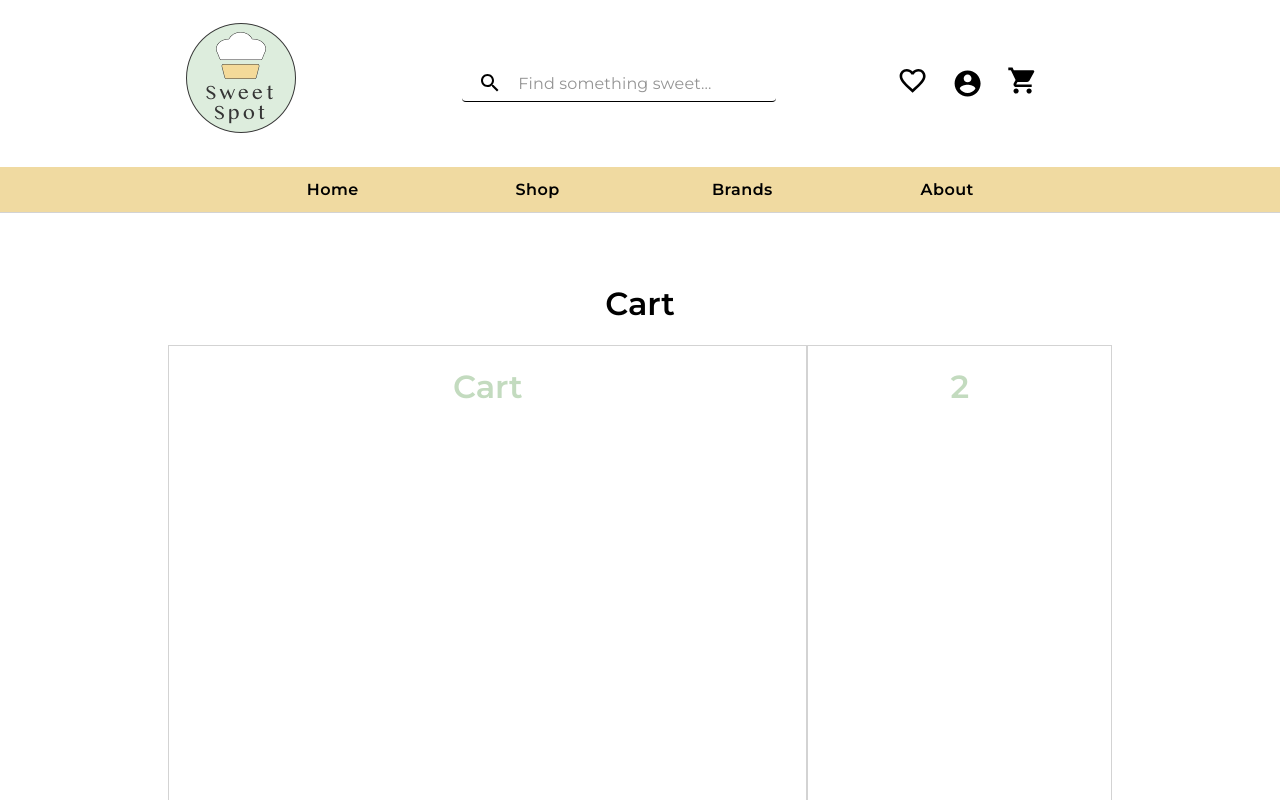
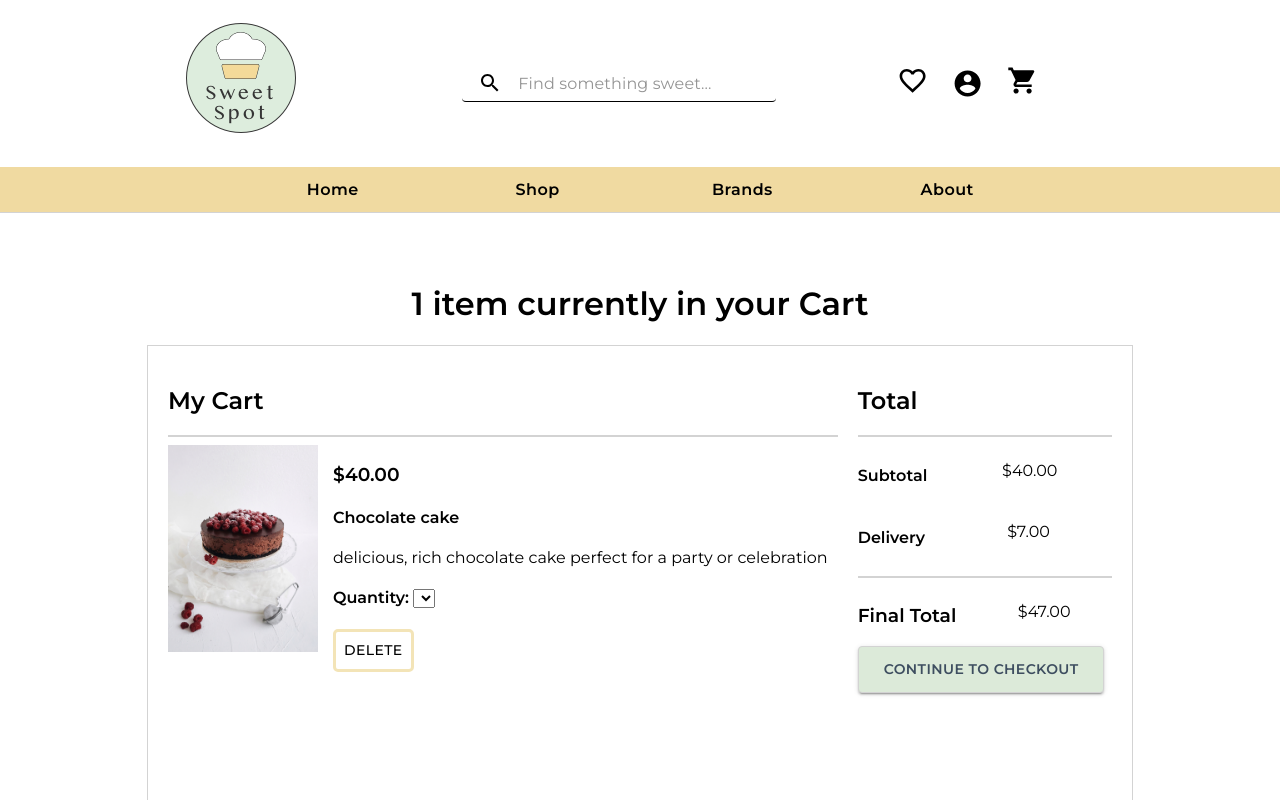
Before and after one commit to mwong068/sweet-spot-front-end, a React (Create React App) app: page /cart in a window 1280 px wide. Shown: the top 800 px of the page. Built offline with nearby package versions, Linux system fonts and the light colour scheme; no server answers.

Commit message:
created cart component with basic styling

```diff
--- a/src/App.css
+++ b/src/App.css
@@ -10,7 +10,7 @@ h1 {
 }
 
 h2 {
-  text-transform: uppercase;
+  text-transform: capitalize;
   font-family: 'Montserrat';
 }
 
@@ -29,9 +29,11 @@ hr {
   margin-after: 0.5em;
   margin-start: auto;
   margin-end: auto;
-  overflow: hidden;
+  overflow: hidden; */
   border-style: inset;
-  border-width: 1px; */
+  border-width: 1px;
+  border: 0.5px solid #D3D3D3;
+
 }
 
 #main-container {
@@ -74,7 +76,7 @@ hr {
   }
 }
 
-/* Second Header or Navbar */
+/* Second Header or Navbar ------------------------------ */
 #container {
   text-align: center;
   background-color: #F0DAA1;
@@ -95,7 +97,7 @@ hr {
 }
 
 
-/* Main body of homepage */
+/* Main body of homepage --------------------------------------- */
 #landing-image {
   background-image: url('./assets/landing.jpeg');
   padding: 100px;
@@ -207,7 +209,7 @@ hr {
 }
 
 
-/* Footer */
+/* Footer -------------------------------------------*/
 #footer {
   background-color: #F0DAA1;
   margin: 0;
@@ -248,7 +250,7 @@ hr {
   border: 1px solid black;
 }
 
-/* contact buttons at bottom of footer */
+/* contact buttons at bottom of footer ----------------------*/
 #contact-div {
   height: 100%;
   padding: 40px 0 0 0;
@@ -269,7 +271,7 @@ hr {
   display: inline-block;
 }
 
-/*signup */
+/*signup ------------------------------------------------ */
 #signup-border {
   text-align: center;
   padding: 50px;
@@ -315,7 +317,7 @@ hr {
   padding: 25px;
 }
 
-/*Product page */
+/*Product page ------------------------------------------------ */
 #product-page {
   text-align: center;
   display: grid;
@@ -352,6 +354,28 @@ hr {
   /* border: 1px solid purple; */
 }
 
+.fa fa-star checked {
+  font-size: 26px;
+}
+
+.fa fa-star {
+  font-size: 26px;
+}
+
+#ratings {
+  display: grid;
+  grid-template-columns: auto auto;
+  grid-gap: -10px;
+
+}
+
+#ratings div {
+  /* border: 1px solid black; */
+  height: 30px;
+  margin-top: -15px;
+  width: 120px;
+}
+
 .checked {
   color: pink;
 }
@@ -370,7 +394,7 @@ hr {
   padding: 20px;
 }
 
-/* PROFILE alignment */
+/* PROFILE alignment ------------------------------------------- */
 #profile-header {
   text-decoration: none;
   color:black;
@@ -407,26 +431,43 @@ hr {
 
 }
 
-.fa fa-star checked {
-  font-size: 26px;
-}
 
-.fa fa-star {
-  font-size: 26px;
-}
-
+/* Cart page ----------------------------------------------- */
 #cart-container {
   display: grid;
   grid-template-columns: auto auto auto;
-  border: 1px solid D3D3D3;
+  /* grid-template-rows: 160px 35px; */
+  grid-gap: 20px;
+  border: 1px solid #D3D3D3;
   width: 80%;
   height: 70vh;
+  padding: 20px;
 }
 
 #cart-container div {
-  border: 1px solid #D3D3D3;
+  /* border: 1px solid red; */
+  text-align: left;
 }
 
 #item-1 {
   grid-column: 1 / 3;
 }
+
+#item-list {
+  display: grid;
+  grid-template-columns: auto auto auto;
+  grid-gap: 10px;
+  /* border: 1px solid black; */
+  /* height: 20vh; */
+}
+
+#item-3 {
+  grid-column: 2 / 4;
+}
+
+
+#total-list {
+  display: grid;
+  grid-template-columns: auto auto;
+  grid-gap: 20px;
+}
--- a/src/actions/checkUser.js
+++ b/src/actions/checkUser.js
@@ -19,7 +19,8 @@ const checkUser = (event, history) => {
                 localStorage.removeItem("token")
             }
             else {
-                dispatch({type: "SET_CURRENT_USER", currentUser: data.user.data.attributes.username})
+                // console.log(data.user.data)
+                dispatch({type: "SET_CURRENT_USER", currentUser: data.user.data.attributes.name})
                 // history.push("/");
                 // return data.user.data.attributes.username
             }
--- a/src/components/Cart.js
+++ b/src/components/Cart.js
@@ -1,17 +1,79 @@
 import React from 'react';
+import Button from '@material-ui/core/Button';
 
 class Cart extends React.Component {
     render () {
         return (
             <div>
                 <center>
-                <h1 style={{color: 'black'}}>Cart</h1>
+                <h1 style={{color: 'black'}}>1 item currently in your Cart</h1>
                 <div id="cart-container">
                     <div id="item-1">
-                        <h1>Cart</h1>
+                        <h2 style={{textAlign: 'left'}}>My Cart</h2>
+                        <hr></hr>
+                        <div id="item-list">
+                            <div>
+                                <img src={ require('../assets/chocolatecake.jpg') } style={{width: '150px', height: '250x'}}></img>
+                            </div>
+                            <div id="item-3">
+                                <h3>$40.00</h3>
+                                <h4>Chocolate cake</h4>
+                                <p>delicious, rich chocolate cake perfect for a party or celebration</p>
+                                <h4>Quantity: <select></select></h4>
+                                <Button style={{
+                                borderRadius: 5,
+                                backgroundColor: 'white',
+                                // padding: "9px 27px",
+                                fontSize: "14px",
+                                color: 'black',
+                                border: '3px solid #f3e4b7',
+                                fontFamily: 'Montserrat',
+                                }}>Delete</Button>
+
+                            </div>
+                        </div>
                     </div>
+                    {/* <hr style={{height: '450px'}}></hr> */}
                     <div id="item-2">
-                        <h1>2</h1>
+                        <h2 style={{textAlign: 'left'}}>Total</h2>
+                        <hr></hr>
+                        <div id="total-list">
+                            <div>
+                                <h4>Subtotal</h4>
+                            </div>
+                            <div>
+                                <p>$40.00</p>
+                            </div>
+                        </div>
+                        <div id="total-list">
+                            <div>
+                                <h4>Delivery</h4>
+                            </div>
+                            <div>
+                                <p>$7.00</p>
+                            </div>
+                        </div>
+                        <hr></hr>
+                        <div id="total-list">
+                            <div>
+                                <h3>Final Total</h3>
+                            </div>
+                            <div>
+                                <p>$47.00</p>
+                            </div>
+                        </div>
+                        <Button variant="contained" type="submit"
+                        style={{
+                            radius: '3',
+                            border: '0.6px solid #D3D3D3',
+                            backgroundColor: '#dcead9',
+                            color: '#3e4e60',
+                            fontWeight: 'bold',
+                            padding: '10px 25px',
+                            fontFamily: 'Montserrat',
+                        }}
+                        >continue to checkout</Button>
+                        <p></p>
                     </div>
                 </div>
                 </center>
--- a/src/components/Product.js
+++ b/src/components/Product.js
@@ -92,15 +92,15 @@ let starRatings = (num) => {
           title="Donut"
         />
         <CardContent>
-          <Typography gutterBottom variant="h5" component="h2" style={{fontFamily: 'Montserrat'}}>
+          <Typography gutterBottom variant="h5" component="h2" style={{fontFamily: 'Montserrat', textTransform: 'capitalize', textDecoration: 'none'}}>
               {/* {match.params.product.id} */}
             {props.attributes.name}
           </Typography>
-          <Typography variant="body2" color="textSecondary" component="h2">
+          <Typography variant="body2" color="textSecondary" component="h2" style={{fontSize: '24px'}}>
           {starRatings(props.attributes.rating)}
           </Typography>
           <br/>
-          <Typography variant="body2" color="primary" component="p" style={{fontFamily: 'Montserrat'}}>
+          <Typography variant="body2" color="primary" component="p" style={{fontFamily: 'Montserrat', textDecoration: 'none'}}>
             ${props.attributes.price}
           </Typography>
         </CardContent>
--- a/src/components/ProductPage.js
+++ b/src/components/ProductPage.js
@@ -116,10 +116,18 @@ class ProductPage extends React.Component {
                     {Object.keys(this.props.products).length !== 0 ?
                     <h1 style={{color: 'black'}}>{(this.props.products.data.find(product => product.id === (this.props.match.params.product))).attributes.name}</h1>
                     : null}
+                    <div id='ratings'>
                     {/* rating */}
-                    {Object.keys(this.props.products).length !== 0 ?
-                    <h3>{this.starRatings((this.props.products.data.find(product => product.id === (this.props.match.params.product))).attributes.rating)} ({Math.floor(Math.random() * 100) + 1} reviews)</h3>
-                    : null}
+                        <div>
+                        {Object.keys(this.props.products).length !== 0 ?
+                        <p style={{fontSize: '24px',}}>{this.starRatings((this.props.products.data.find(product => product.id === (this.props.match.params.product))).attributes.rating)}</p>
+                        : null}
+                        </div>
+                        <div>
+                            <p style={{marginLeft: '-55px', fontSize: '15.5px'}}>({Math.floor(Math.random() * 100) + 1} reviews)</p>
+                        </div>
+                    </div>
+
                     {/* price */}
                     {Object.keys(this.props.products).length !== 0 ?
                     <h3>${(this.props.products.data.find(product => product.id === (this.props.match.params.product))).attributes.price}</h3>
--- a/src/components/Profile.js
+++ b/src/components/Profile.js
@@ -31,7 +31,18 @@ class Profile extends React.Component {
                     <div></div>
                     <div></div> */}
                     <div><br></br>
-                    <h1 style={{color: 'black', fontSize: '35px'}}>Hi there, {this.props.currentUser}!</h1><h3>@{this.props.currentUser}</h3>
+
+                    {/* {console.log(this.props.currentUser)} */}
+                    {/* {Object.keys(this.props.currentUser).length !== 0 ?  */}
+                    <h1 style={{color: 'black', fontSize: '35px'}}>Hi there, {this.props.currentUser} !</h1>
+                    {/* : null} */}
+
+                    {/* {Object.keys(this.props.currentUser).length !== 0 ?  */}
+                    <h3>@{this.props.currentUser}</h3>
+                    {/* : null} */}
+
+
+
                     </div>
                     <div><br></br><br></br><br></br>
                     <Button variant="contained" type="submit"
@@ -63,7 +74,7 @@ class Profile extends React.Component {
                     </div>
                 </div>
                 <br></br><br></br>
-                <ProfileDesc />
+                <ProfileDesc info={this.props.currentUser}/>
                 </center>
             </div>
         )
```
